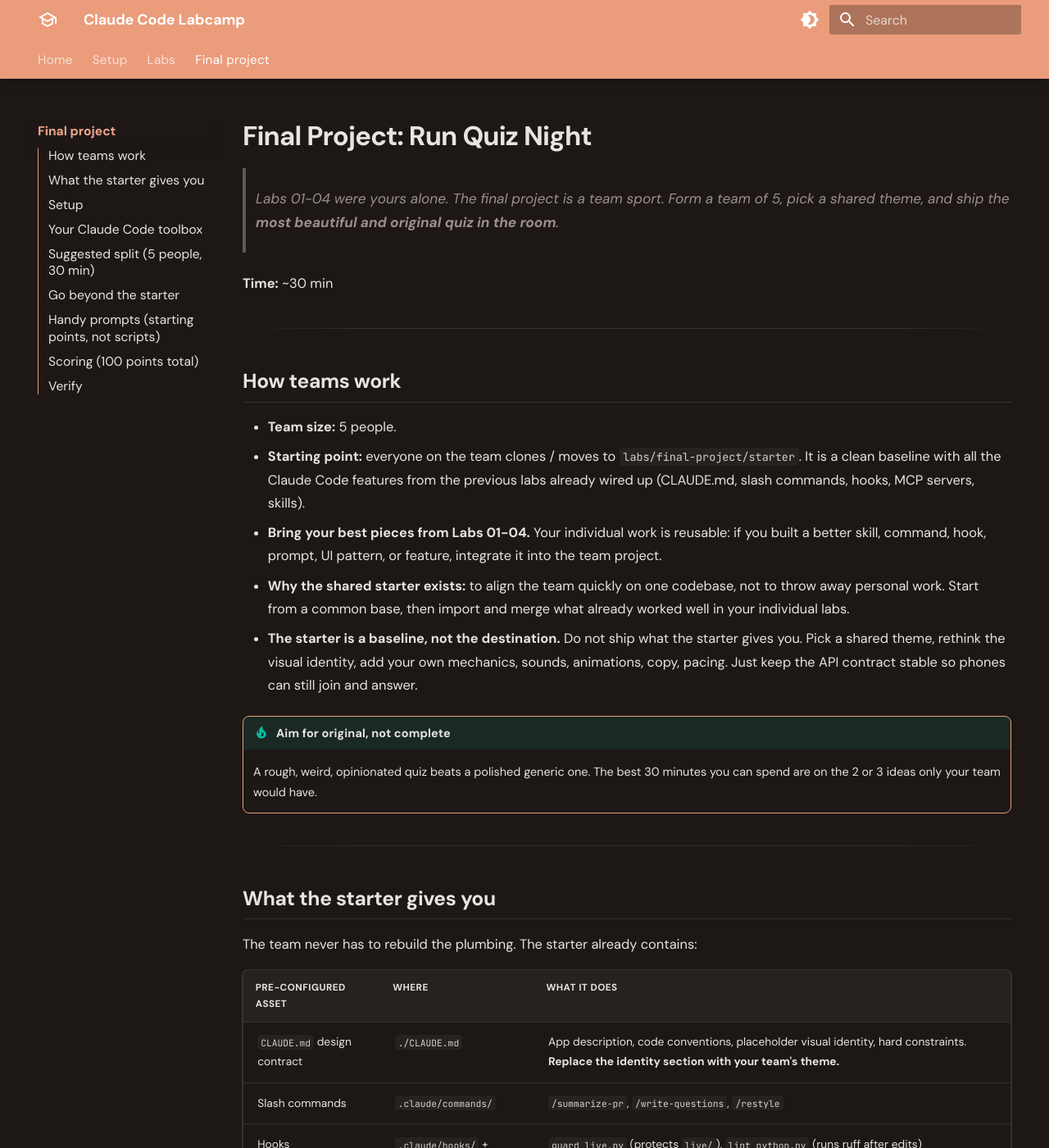
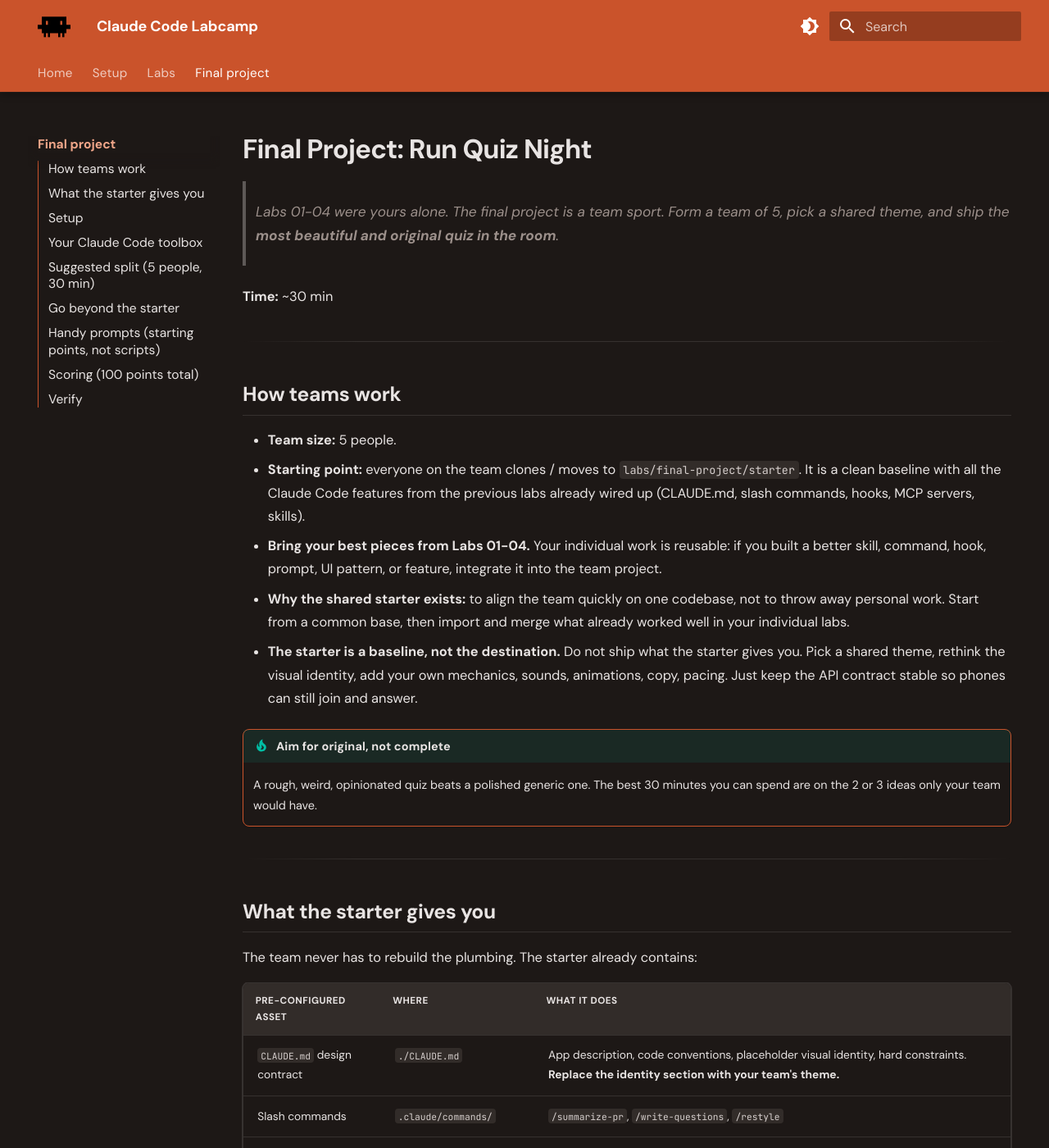
Before and after one commit to Storm-AI-Reply/ClaudeCode-Labcamp, an MkDocs documentation site: the page built from docs/final-project.md, in a window 1280 px wide and 1400 px high. Shown: the whole window at 82% size. Built offline with MkDocs 1.6.1 and Material for MkDocs 9.7.7, drawn with Linux system fonts in a browser that asks for light colours; some of the changed text lies outside the part shown.

Commit message:
improve doc and style

```diff
--- a/docs/stylesheets/extra.css
+++ b/docs/stylesheets/extra.css
@@ -9,9 +9,9 @@
 
 /* ----- Light mode ----- */
 [data-md-color-scheme="default"] {
-  --md-primary-fg-color:        hsl(15, 63%, 60%);   /* #d97757 — the anchor */
+  --md-primary-fg-color:        hsl(15, 63%, 42%);   /* #d97757 — the anchor */
   --md-primary-fg-color--light: hsl(16, 72%, 82%);   /* soft peach — underlines, tints */
-  --md-primary-fg-color--dark:  hsl(14, 58%, 38%);   /* burnt sienna — text links */
+  --md-primary-fg-color--dark:  hsl(14, 62%, 28%);   /* burnt sienna — text links */
 
   --md-accent-fg-color:         hsl(14, 68%, 52%);   /* deeper coral for hovers */
   --md-accent-bg-color:         hsla(16, 70%, 92%, 0.4);
@@ -38,9 +38,13 @@
 [data-md-color-scheme="slate"] {
   --md-hue: 15;
 
-  --md-primary-fg-color:        hsl(18, 72%, 70%);   /* lighter coral for dark bg */
+  --md-primary-fg-color:        hsl(15, 65%, 48%);   /* deep burnt sienna — header bg, white text readable */
   --md-primary-fg-color--light: hsl(18, 65%, 82%);
   --md-primary-fg-color--dark:  hsl(15, 65%, 50%);
+
+  --md-primary-fg-color--dark:  hsl(15, 65%, 32%);   /* notably darker for pressed/active states */
+
+  --md-typeset-a-color:         hsl(18, 72%, 78%);   /* light coral — readable on dark bg */
 
   --md-accent-fg-color:         hsl(17, 78%, 74%);
   --md-accent-bg-color:         hsla(16, 50%, 22%, 0.45);
@@ -49,11 +53,9 @@
   --md-default-fg-color:        hsl(17, 10%, 90%);
   --md-default-fg-color--light: hsl(16, 8%, 58%);
 
-  --md-code-bg-color:           hsl(15, 10%, 14%);
+  --md-code-bg-color:           hsl(15, 10%, 18%);   /* +8% over page bg so blocks are visible */
   --md-code-fg-color:           hsl(17, 10%, 82%);
   --md-code-hl-color:           hsla(15, 55%, 50%, 0.14);
-
-  --md-typeset-a-color:         var(--md-primary-fg-color);
 }
 
 [data-md-color-scheme="slate"] .md-header {
@@ -347,3 +349,21 @@
 [data-md-color-scheme="default"] .md-typeset .admonition.tip {
   background: hsla(16, 72%, 96%, 0.5);
 }
+
+
+/* ===================================================================
+   LOGO — swap to white version in light mode (orange header bg)
+   =================================================================== */
+
+.md-logo img {
+  height: 40px !important;
+  width: auto !important;
+}
+
+[data-md-color-scheme="default"] .md-logo img {
+  content: url('../img/claudecode-white.png');
+}
+
+[data-md-color-scheme="slate"] .md-logo img {
+  content: url('../img/claudecode-black.png');
+}
--- a/mkdocs.yml
+++ b/mkdocs.yml
@@ -52,8 +52,8 @@
     - content.tabs.link
     - toc.follow              # Sidebar TOC highlights the current section
     - toc.integrate           # Page TOC merged into the left sidebar (single scroll context)
-  icon:
-    logo: material/school-outline
+  logo: img/claudecode-color.png
+  favicon: img/claudecode-color.png
 
 markdown_extensions:
   - admonition
```
Also changed, not shown: docs/final-project.md (+3 -0 lines), docs/index.md (+1 -1 lines), docs/labs/lab-03/exercise-1.md (+1 -1 lines), docs/labs/lab-03/wrap-up.md (+1 -1 lines), docs/img/claudecode-black.png (added), docs/img/claudecode-color.png (added), docs/img/claudecode-white.png (added).
